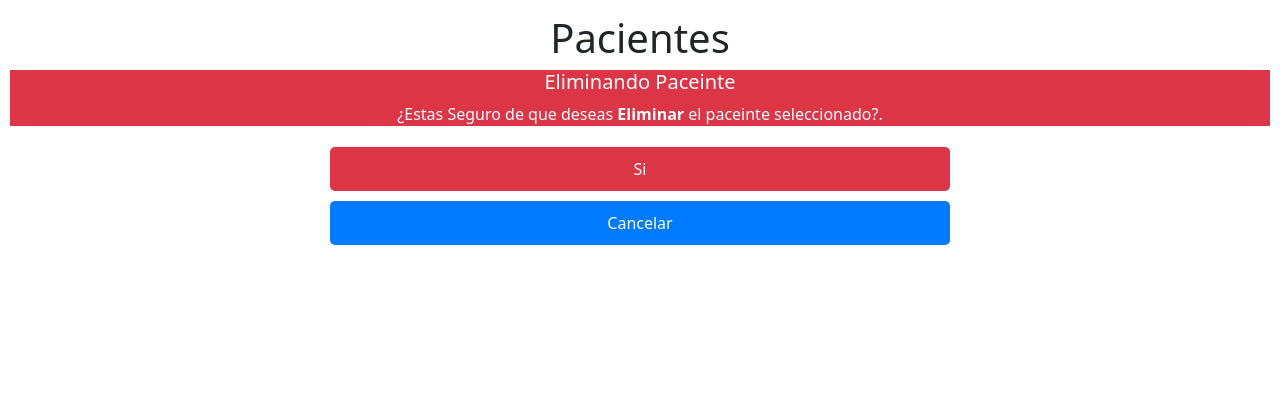
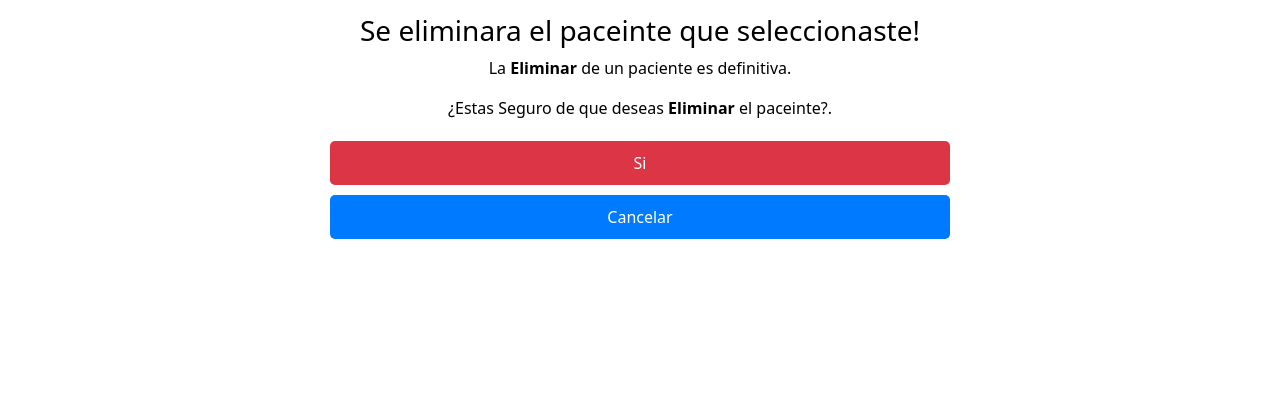
Before and after one commit to Chawder7/albergue_DR, a Django app: page /eliminarPaciente/16 in a window 1280 px wide. Shown: the part 56-476 px from the top of the page. Run offline with Django 5.2, Linux system fonts and the light colour scheme; data comes from the database, SQL or seed files in the repository; both versions use the stored data as it was after the commit; some libraries are stand-ins or nearby versions.

Commit message:
Ajustes de detalles en el crud de pacientes.

```diff
--- a/paciente/templates/paciente/confirmarEliminacion.html
+++ b/paciente/templates/paciente/confirmarEliminacion.html
@@ -4,13 +4,13 @@
 {% block contenido %}
 
 <div class="text-center" style= "padding:10px">
-    <h1>Pacientes </h1>
         <form method="POST">
     {% csrf_token %}
     <!--Alerta-->
-    <div class="text-bg-danger">
-        <h5>Eliminando Paceinte</h5>
-        <p>¿Estas Seguro de que deseas <strong>Eliminar</strong> el paceinte seleccionado?.</p>
+    <div class="text-black">
+        <h3>Se eliminara el paceinte que seleccionaste!</h3>
+        <p>La <strong>Eliminar</strong> de un paciente es definitiva.</p>
+        <p>¿Estas Seguro de que deseas <strong>Eliminar</strong> el paceinte?.</p>
     </div>
     <!--Alerta-->
     <button type="submit" class="btn btn-danger">Si</button>
--- a/paciente/templates/paciente/editarPaciente.html
+++ b/paciente/templates/paciente/editarPaciente.html
@@ -4,7 +4,7 @@
 {% block contenido %}
 <section class="sectionForm">
     <div class="form-container">
-        <h2>Registar Paciente</h2>
+        <h2>Editar Paciente</h2>
         <form action="{%url 'Actualizar' paciente.id %}" method="POST" role="form" enctype="multipart/form-data">
             {% csrf_token %}
             <div class="container1">
--- a/paciente/templates/paciente/viewPacienteInfo.html
+++ b/paciente/templates/paciente/viewPacienteInfo.html
@@ -12,6 +12,9 @@
         <p>Género {%if paciente.genero == 1%} Masculino {%elif paciente.genero == 2%}Femenino{%endif%}</p>
       </div>
     </div>
+      <div class="text-center">
+          <a href = "{%url 'Pacientes'%}" class="btn btn-secondary"> Regresar</a>
+      </div>
   </div>
   <div class="row mt-4">
     <div class="col-12">
--- a/paciente/views.py
+++ b/paciente/views.py
@@ -43,7 +43,22 @@ def registrarPaciente(request):
             fotoPaciente = request.FILES['fotoPaciente']
             insert = Paciente(nombrePaciente = nombrePaciente, apellidoPaciente = apellidoPaciente, edad = edad, genero = genero, fotoPaciente = fotoPaciente)
             insert.save()
-            return render(request, "paciente/formPaciente.html")
+            query = request.GET.get('busqueda','')
+            lista_pacientes =  Paciente.objects.annotate(num_recetas=Count('receta')).only("id","nombrePaciente","apellidoPaciente","edad","genero")
+            if query:
+                pacientes = pacientes.filter(
+                    Q(nombrePaciente__icontains=query) |
+                    Q(apellidoPaciente__icontains=query)
+                )
+            paginacion = Paginator(lista_pacientes,8)
+            pagina = request.GET.get('page')
+            try:
+                pacientes = paginacion.page(pagina)
+            except PageNotAnInteger:
+                pacientes = paginacion.page(1)
+            except EmptyPage:
+                pacientes = paginacion.page(paginacion.num_pages)
+            return render(request, "paciente/viewPaciente.html",{'pacientes':pacientes, 'query':query})
         else:
             messages.error(request, "Error al procesar el formulario")
     else:
```
Also changed, not shown: db.sqlite3.
